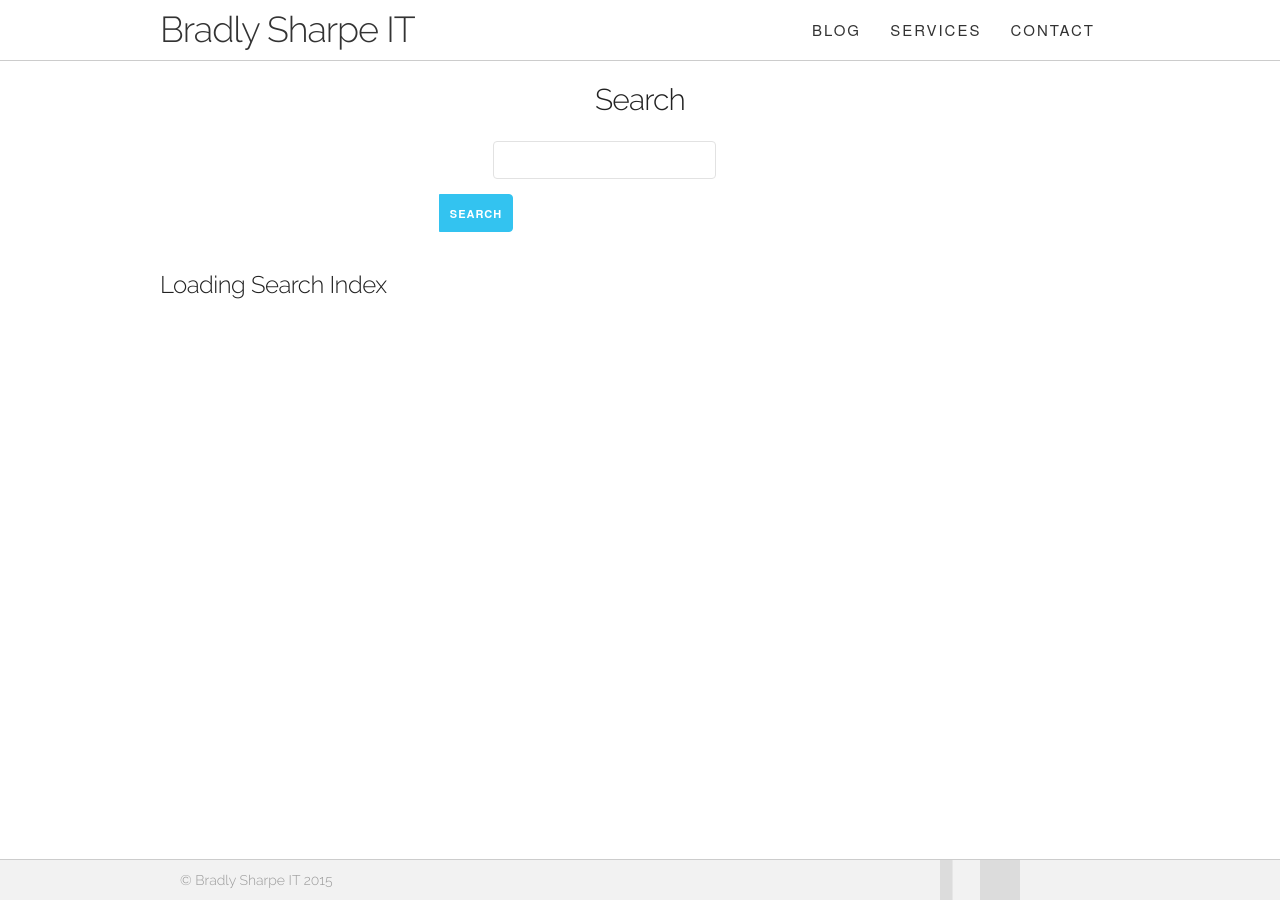
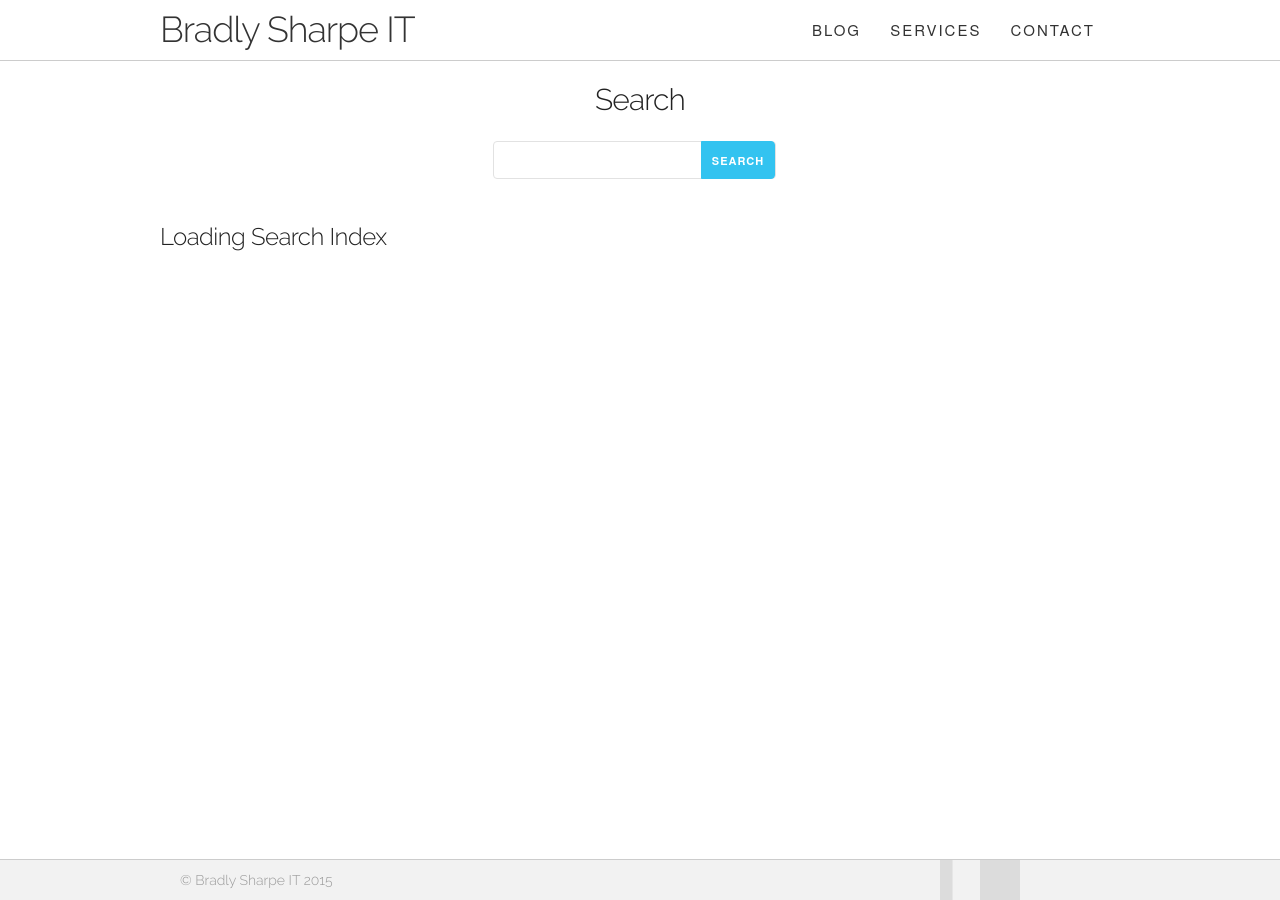
Before and after one commit to BradlySharpe/bradlysharpe.com.au, a Jekyll site: the page built from search.md, in a window 1280 px wide. Built offline with Jekyll 4.4.1, drawn with Linux system fonts in a browser that asks for light colours; grey boxes are pictures that could not be loaded.

Commit message:
Fix search button styling

```diff
--- a/_includes/atf_search.scss
+++ b/_includes/atf_search.scss
@@ -1,11 +1,12 @@
 .inset {
 	input {
-		padding: 6px 60px 6px 10px;
+		padding: 6px 90px 6px 10px !important;
 	}
 
 	button {
 		padding: 0 10px;
-		margin-left: -54px;
+		margin-left: -75px;
+		position: absolute;
 		-webkit-border-top-left-radius: 0;
 		-webkit-border-bottom-left-radius: 0;
 		-moz-border-top-left-radius: 0;
```
